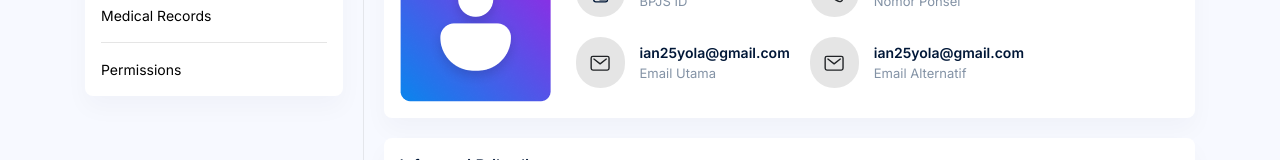
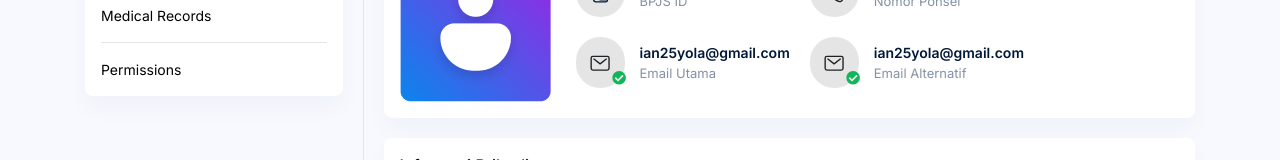
Before and after one commit to Ianphantom/satusehat_frontend, a React (Create React App) app: page /user/profile in a window 1280 px wide. Shown: the part 273-433 px from the top of the page. Built offline with nearby package versions, Linux system fonts and the light colour scheme.

Commit message:
ADD : Verified Thick when the component is verified

```diff
--- a/src/components/user/ProfileMainInformation.js
+++ b/src/components/user/ProfileMainInformation.js
@@ -1,11 +1,19 @@
 import React from "react";
 import styled from "styled-components";
+
+// import Verified Email
+import thick from "../../images/svg-icon/icon-thick.svg";
 
 const ProfileMainInformation = ({ icon, isVerified, text, result }) => {
   return (
     <MainInformationContainer>
       <div className='left'>
-        <img src={icon} alt='icon-user' />
+        <div className='icon-container'>
+          <img src={icon} alt='icon-user' />
+          {isVerified && (
+            <img className='verified' src={thick} alt='verified' />
+          )}
+        </div>
       </div>
       <div className='right'>
         <div className='result'>{result}</div>
@@ -24,6 +32,14 @@ const MainInformationContainer = styled.div`
     padding: 13px 13px;
     background: rgba(0, 0, 0, 0.1);
     border-radius: 24px;
+    .icon-container {
+      position: relative;
+      .verified {
+        position: absolute;
+        bottom: -10px;
+        right: -15px;
+      }
+    }
   }
 
   .right {
--- a/src/pages/user/Profile.js
+++ b/src/pages/user/Profile.js
@@ -50,7 +50,7 @@ const Profile = () => {
               icon={email}
               text='Email Utama'
               result='ian25yola@gmail.com'
-              isVerified={false}
+              isVerified={true}
             />
           </div>
           <div className='main-information-data'>
@@ -64,7 +64,7 @@ const Profile = () => {
               icon={email}
               text='Email Alternatif'
               result='ian25yola@gmail.com'
-              isVerified={false}
+              isVerified={true}
             />
           </div>
         </div>
```
Also changed, not shown: src/images/svg-icon/icon-thick.svg (added).
